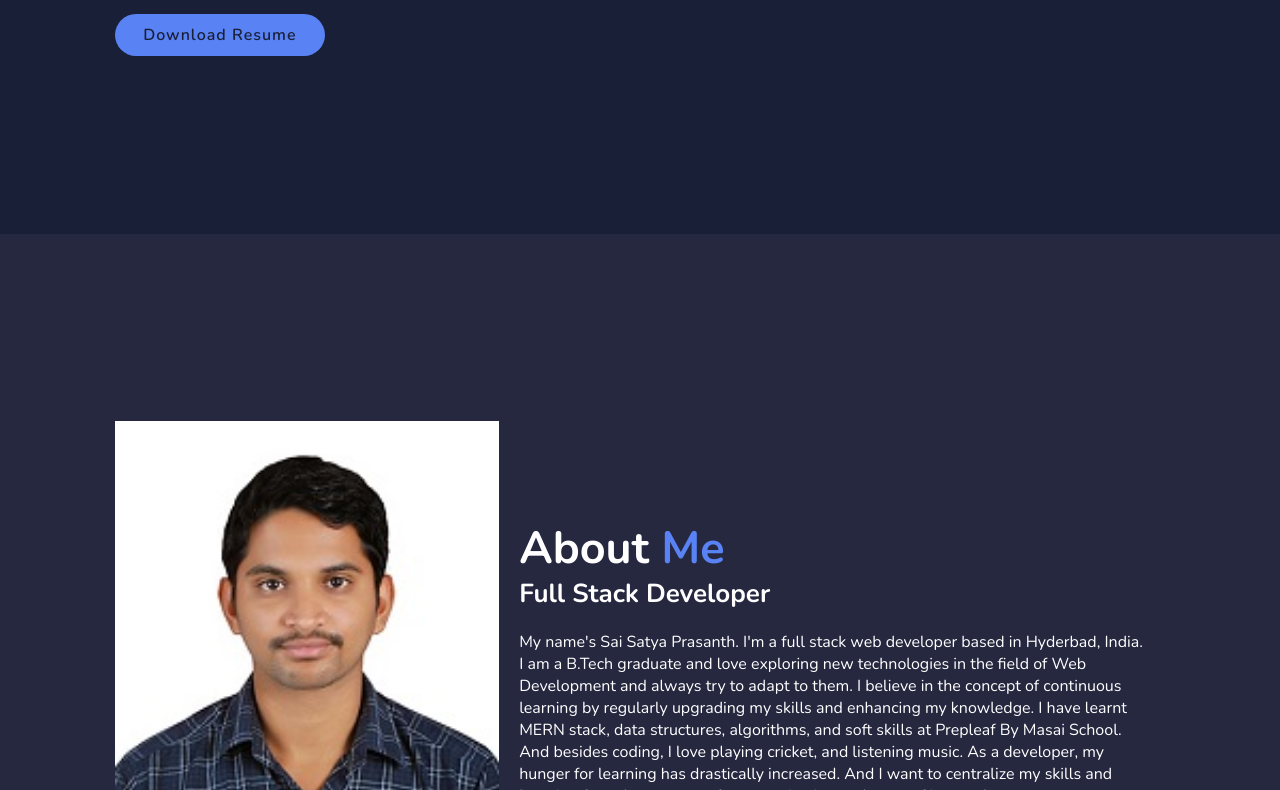
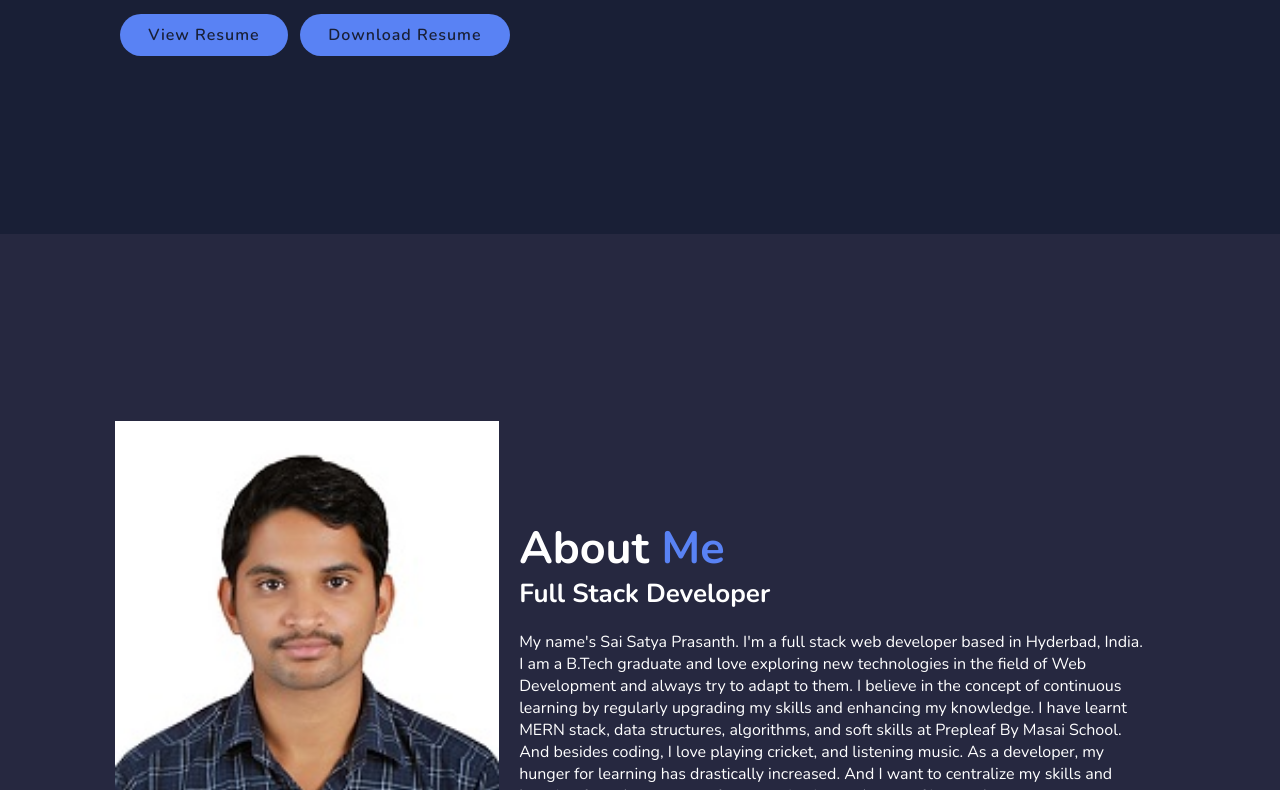
Before and after one commit to cssprasanth99/SaiSatyaPrasanth, a plain HTML site: page index.html in a window 1280 px wide. Shown: the part 566-1356 px from the top of the page. Drawn offline with nearby package versions, Linux system fonts and the light colour scheme.

Commit message:
added view resume

```diff
--- a/index.html
+++ b/index.html
@@ -42,6 +42,9 @@
                 <a href="https://github.com/cssprasanth99" target="_blank"><i class="fa-brands fa-github"></i></a>
                 <a href="https://x.com/cssprasanth99" target="_blank"><i class="fa-brands fa-x-twitter"></i></a>
             </div>
+            <a href="https://drive.google.com/file/d/187lacPxYAb4hCqPi_6ItaBmlmaPpJ4hP/view?usp=sharing" target="_blank"
+                class="btn">View
+                Resume</a>
             <a href="./SAISATYAPRASANTHCHAMUTURI-FullStackWebDeveloper-2Lvb.pdf" download="sai-satya-prasanth-resume.pdf"
                 target="_blank"
                 class="btn">Download Resume</a>
--- a/style.css
+++ b/style.css
@@ -144,6 +144,7 @@ span {
     background: var(--main-color);
     border-radius: 4rem;
     /* box-shadow: 0 0 1rem; */
+    margin: 0.5rem;
     font-size: 1.6rem;
     color: var(--bg-color);
     letter-spacing: 0.1rem;
```
